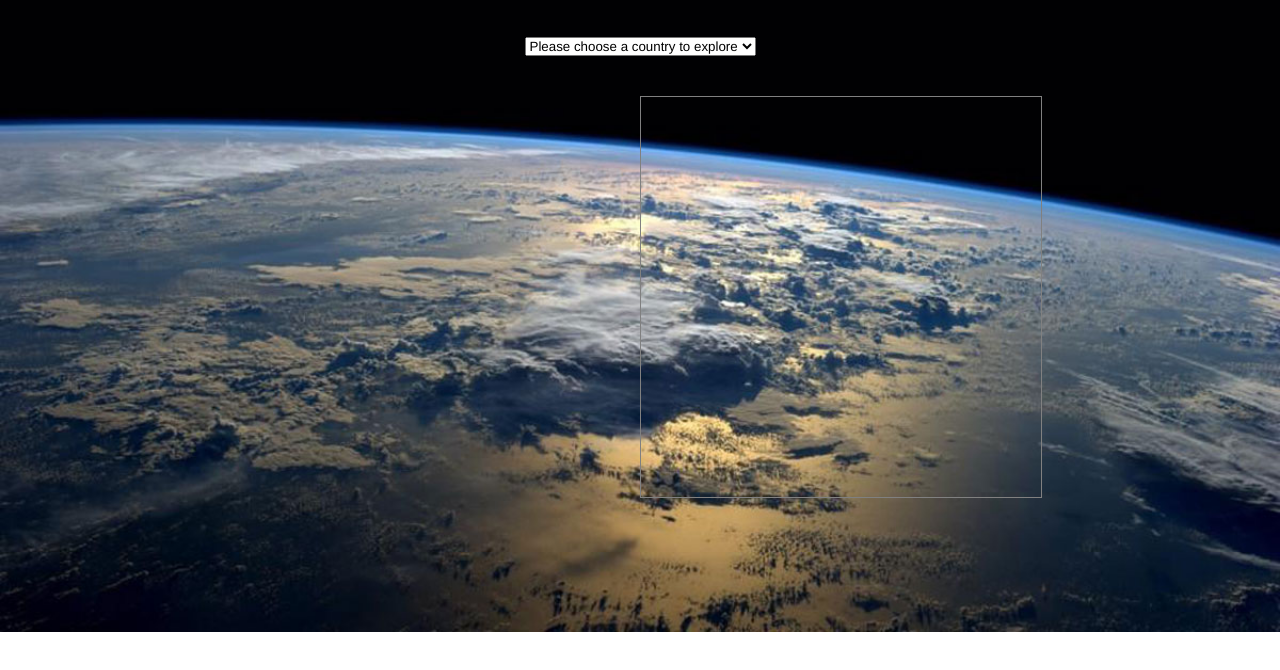
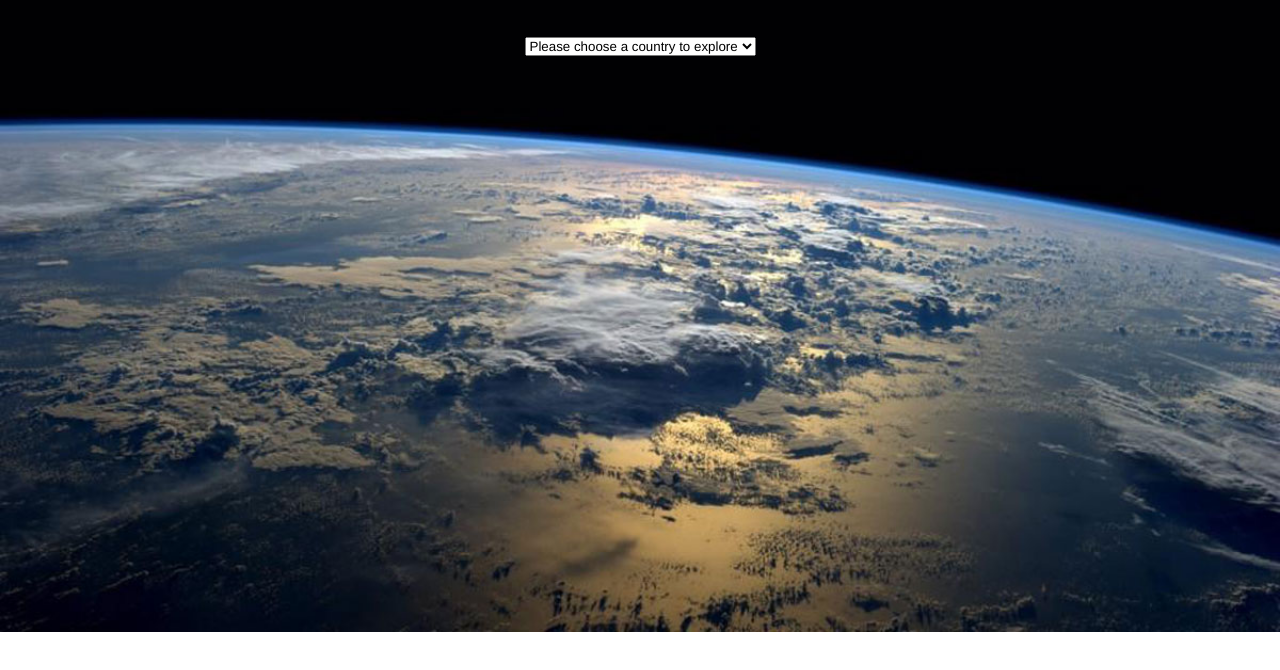
Before and after one commit to rob-code/Rest_Countries_Lab, a website: page index.html in a window 1280 px wide. Shown: the part 88-758 px from the top of the page. Drawn offline with Linux system fonts and the light colour scheme; some packages are replaced by stand-ins of ours; no server answers.

Commit message:
remove map border

```diff
--- a/public/style.css
+++ b/public/style.css
@@ -12,7 +12,6 @@ body {
 #main-map {
   width: 400px;
   height: 400px;
-  border: 1px solid #808080;
 }
 
 .head{
```
